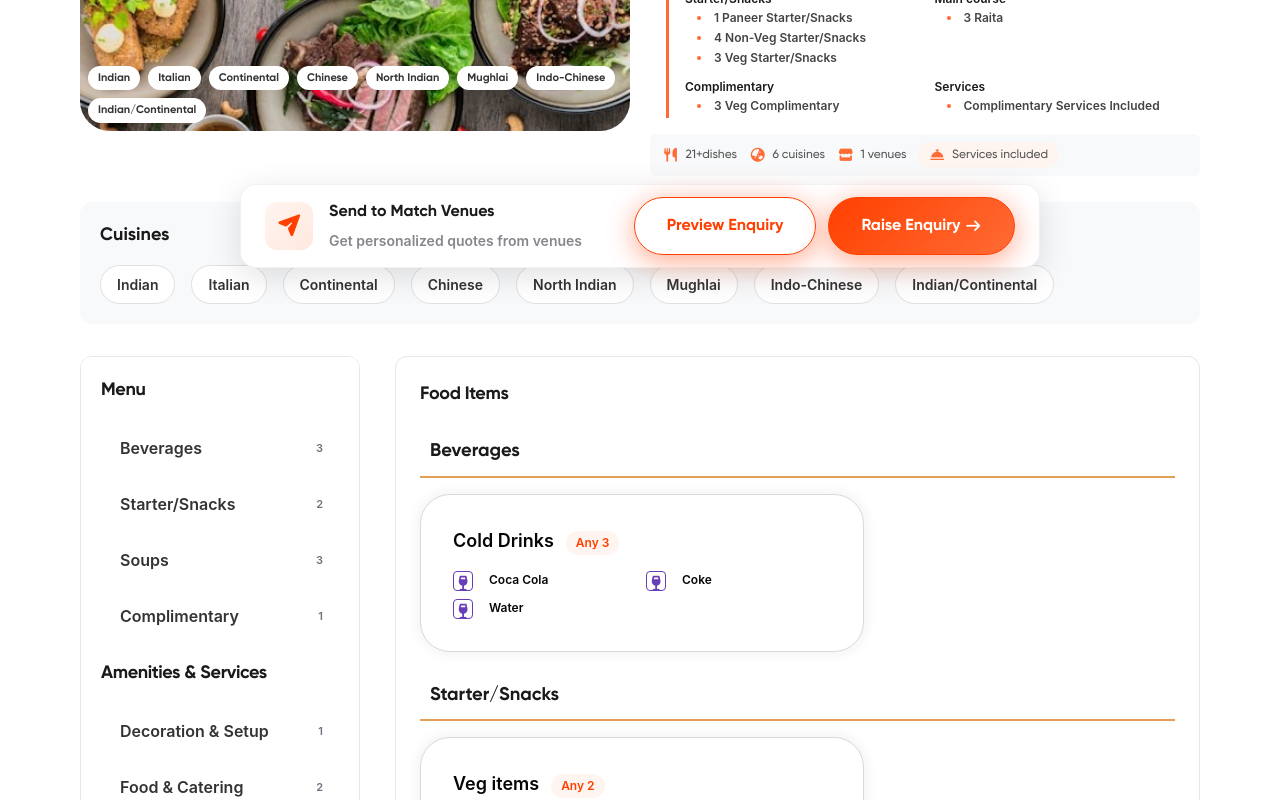
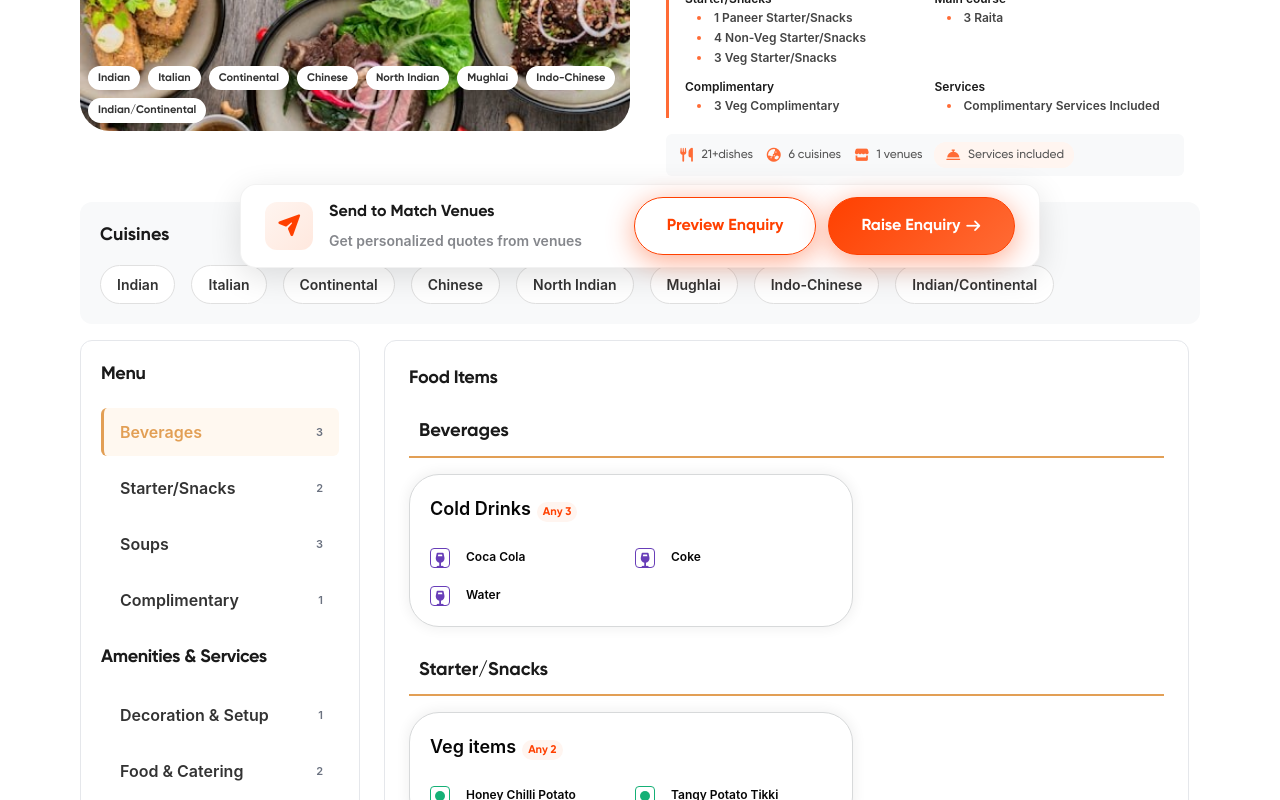
Before and after one commit to Prince5632/tracevenue-revamped, a React (Vite) app: page /package-details in a window 1280 px wide. Shown: the part 500-1300 px from the top of the page. Built offline with nearby package versions, Linux system fonts and the light colour scheme; no server answers.

Commit message:
active menu with scroll position

```diff
--- a/src/shared/components/ui/PackageCard.jsx
+++ b/src/shared/components/ui/PackageCard.jsx
@@ -200,7 +200,7 @@ function PackageCard(props){
             <div
               className="
                 flex flex-wrap
-                py-[8px] px-[12px] mb-[10px]
+                py-[8px] px-[12px] mx-[16px] mb-[10px]
                 bg-[#f8f9fa]
                 rounded-[6px]
                 gap-3
--- a/src/shared/components/ui/PackageInfo.jsx
+++ b/src/shared/components/ui/PackageInfo.jsx
@@ -4,11 +4,32 @@ import PackageFooter from "./PackageFooter.jsx";
 import PackageMenu from "./PackageMenu.jsx";
 import Card from "./Card.jsx";
 import Badge from "./Badge.jsx";
-import { useRef,useState } from "react";
+import { useRef,useState, useEffect } from "react";
 
 function PackageInfo(props) {
     const sectionRefs = useRef({});
     const [active, setActive] = useState(null);
+    useEffect(()=>{
+      const observer = new IntersectionObserver(
+        (entries)=>{
+          entries.forEach((entry)=>{
+            if(entry.isIntersecting){
+              const id = entry.target.getAttribute("data-id");
+              setActive(Number(id));
+            }
+          });
+        },
+        {
+          root: null,
+          rootMargin: "-15% 0px -70% 0px",
+          threshold: 0,
+        }
+      );
+      Object.values(sectionRefs.current).forEach((section)=>{
+        if (section) observer.observe(section);
+      });
+      return ()=>observer.disconnect();
+    },[]);
 
     const handleMenuClick = (id) => {
         setActive(id);
@@ -196,7 +217,7 @@ function PackageInfo(props) {
         />
         <div
           className="
-            mb-[32px] p-[20px]
+            mb-[16px] p-[20px]
             bg-[#f8f9fa]
             rounded-[12px]
           "
@@ -242,8 +263,8 @@ function PackageInfo(props) {
         >
           <div
             className="
-              overflow-x-auto
-              w-[280px] h-[530px]
+              overflow-y-auto
+              w-[280px] max-h-[calc(100vh-6rem)]
               px-[20px] pb-[20px]
               text-[16px] text-[#212529]
               bg-[#ffffff]
@@ -261,16 +282,16 @@ function PackageInfo(props) {
               />
             ))}
           </div>
-          <div>
+          <div className="flex-1 w-full">
             <div>
               {props.packageMenu?.map((item, index) => (
                 <div
                   key={index}
                   className="
-                w-full lg:max-w-[805px] p-[6px]
-                sm:p-[24px]
+                w-full max-w-full lg:max-w-[805px] p-[6px]
+                lg:p-[24px]
                 bg-[#ffffff]
-                sm:border sm:border-[#e5e7eb] rounded-[12px] mb-8
+                lg:border lg:border-[#e5e7eb] rounded-[12px] mb-8
               "
                 >
                   {item.id === 1 ? (
@@ -288,7 +309,8 @@ function PackageInfo(props) {
                         <div
                         key={index}
                         ref={(el)=>(sectionRefs.current[subItem.id]=el)}
-                        className="mt-[20px] scroll-mt-[80px]"
+                        data-id={subItem.id}
+                        className="scroll-mt-[80px]"
                         >
                           <h5
                             className="
@@ -304,7 +326,7 @@ function PackageInfo(props) {
                             variant="default"
                             padding="lg"
                             className="
-                              w-full md:max-w-[444px]
+                              max-w-[444px] p-[20px] mb-[20px]
                             "
                           >
                             <Card.Header>
@@ -317,9 +339,8 @@ function PackageInfo(props) {
                                 {subItem.subHeading}
                                 <Badge
                                   variant="soft"
-                                  size="sm"
                                   className="
-                                    ml-3
+                                    ml-[6px] px-[6px] py-[2px] text-[11.2px] !font-bold
                                   "
                                 >
                                   Any {subItem.count}
@@ -339,7 +360,7 @@ function PackageInfo(props) {
                                     key={index}
                                     className="
                                       flex
-                                      gap-4 mb-4 sm:mb-0
+                                      gap-4 mt-[10px] sm:mb-0
                                     "
                                   >
                                     {subItem.id === 1 ? (
@@ -411,7 +432,8 @@ function PackageInfo(props) {
                       {item.menuButton?.map((subItem, index) => (
                         <div key={index}
                         ref={(el)=>(sectionRefs.current[subItem.id]=el)}
-                         className="mb-[8px] scroll-mt-[80px]">
+                        data-id={subItem.id}
+                         className="mb-[8px] scroll-mt-[80px] w-full">
                           <h5
                             className="
                               mb-[8px] p-[10px]
@@ -423,9 +445,8 @@ function PackageInfo(props) {
                           </h5>
                           <div
                             className="
-                              md:grid md:grid-cols-2
-                              w-full
-                              md:gap-4
+                              w-full sm:grid sm:grid-cols-2 md:grid-cols-3 lg:grid-cols-2
+                              sm:gap-4
                             "
                           >
                             {subItem.children?.map((child, index) => (
--- a/src/styles/base.css
+++ b/src/styles/base.css
@@ -161,3 +161,15 @@ input[type="search"]::-webkit-search-results-decoration {
     font-weight: 700 !important;
     color: var(--color-text-primary) !important;
 }
+.scrollbar-thin::-webkit-scrollbar{
+    width: 6px;
+    height:6px;
+}
+.scrollbar-thin::-webkit-scrollbar-thumb {
+    border-radius: 10px;
+    background-color: var(--color-scrollbar-thumb);
+}
+.scrollbar-thin::-webkit-scrollbar-track {
+    border-radius: 10px;
+    background-color: var(--color-scrollbar-track);
+}
```
